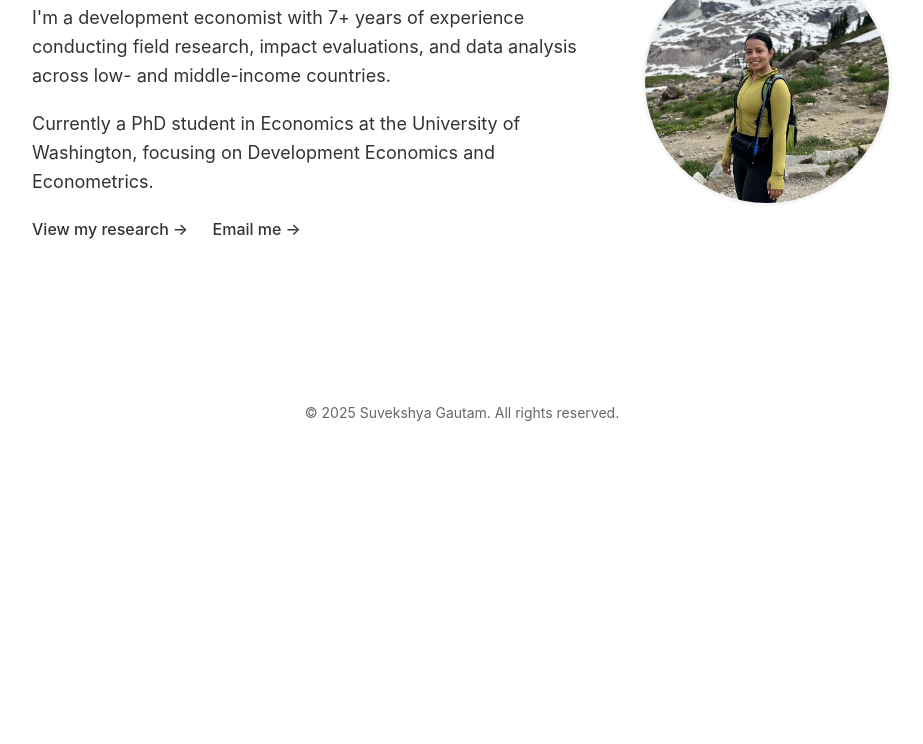
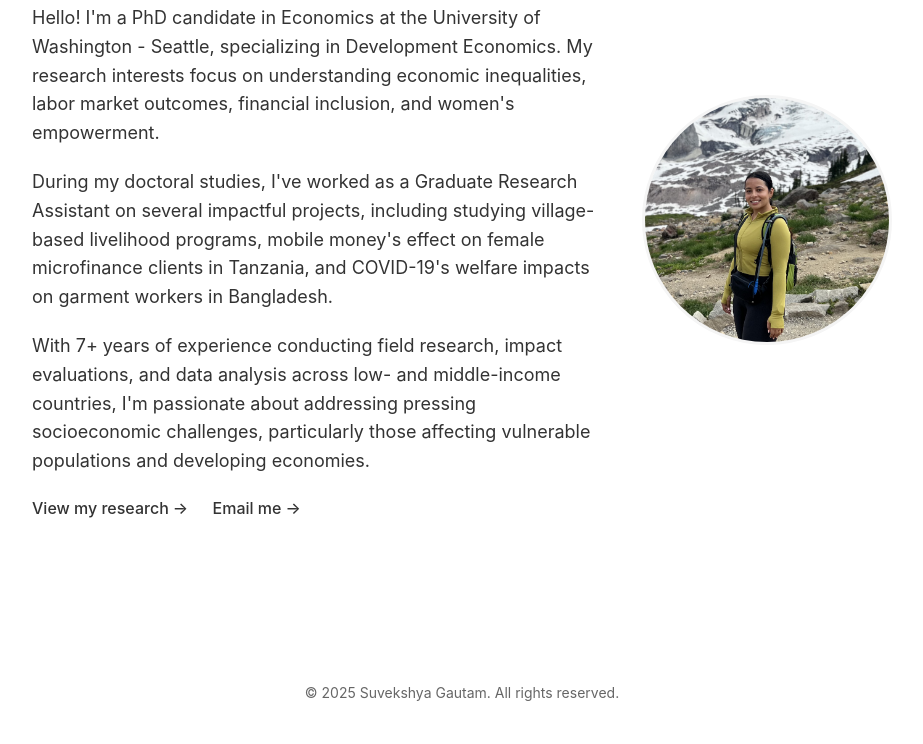
Before and after one commit to suvekshyagautam/suvekshyagautam.github.io, a plain HTML site: page index.html in a window 1280 px wide. Shown: the part 252-996 px from the top of the page, without its empty margins (178-1101 px from the left). Before the commit the page ends 800 px from the top, so only its background shows below. Drawn offline with Linux system fonts and the light colour scheme.

Commit message:
Update index.html

```diff
--- a/index.html
+++ b/index.html
@@ -345,8 +345,9 @@
     <div class="profile-content">
         <h1>Suvekshya Gautam</h1>
         <div class="home-text">
-                    <p>I'm a development economist with 7+ years of experience conducting field research, impact evaluations, and data analysis across low- and middle-income countries.</p>
-                    <p>Currently a PhD student in Economics at the University of Washington, focusing on Development Economics and Econometrics.</p>
+            <p>Hello! I'm a PhD candidate in Economics at the University of Washington - Seattle, specializing in Development Economics. My research interests focus on understanding economic inequalities, labor market outcomes, financial inclusion, and women's empowerment.</p>
+            <p>During my doctoral studies, I've worked as a Graduate Research Assistant on several impactful projects, including studying village-based livelihood programs, mobile money's effect on female microfinance clients in Tanzania, and COVID-19's welfare impacts on garment workers in Bangladesh.</p>
+            <p>With 7+ years of experience conducting field research, impact evaluations, and data analysis across low- and middle-income countries, I'm passionate about addressing pressing socioeconomic challenges, particularly those affecting vulnerable populations and developing economies.</p>
         </div>
         <div class="home-links">
             <a href="#" onclick="showSection('research')">View my research</a>
```
Lines whose indentation alone changed are shown as unchanged.
